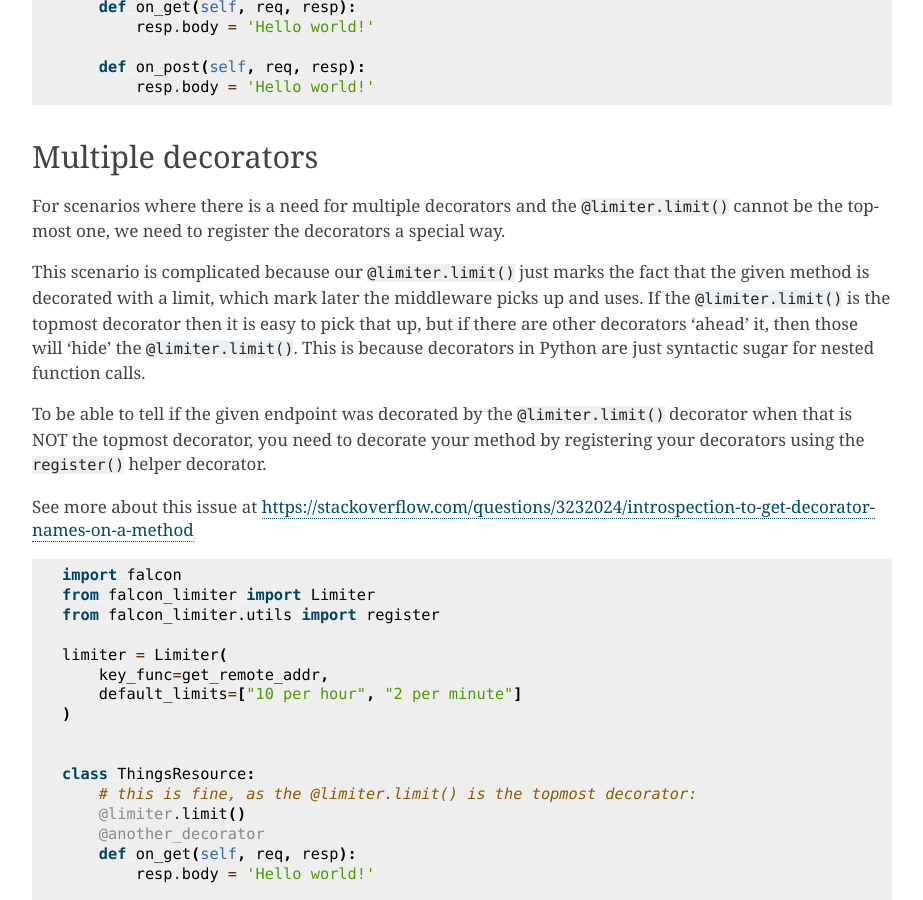
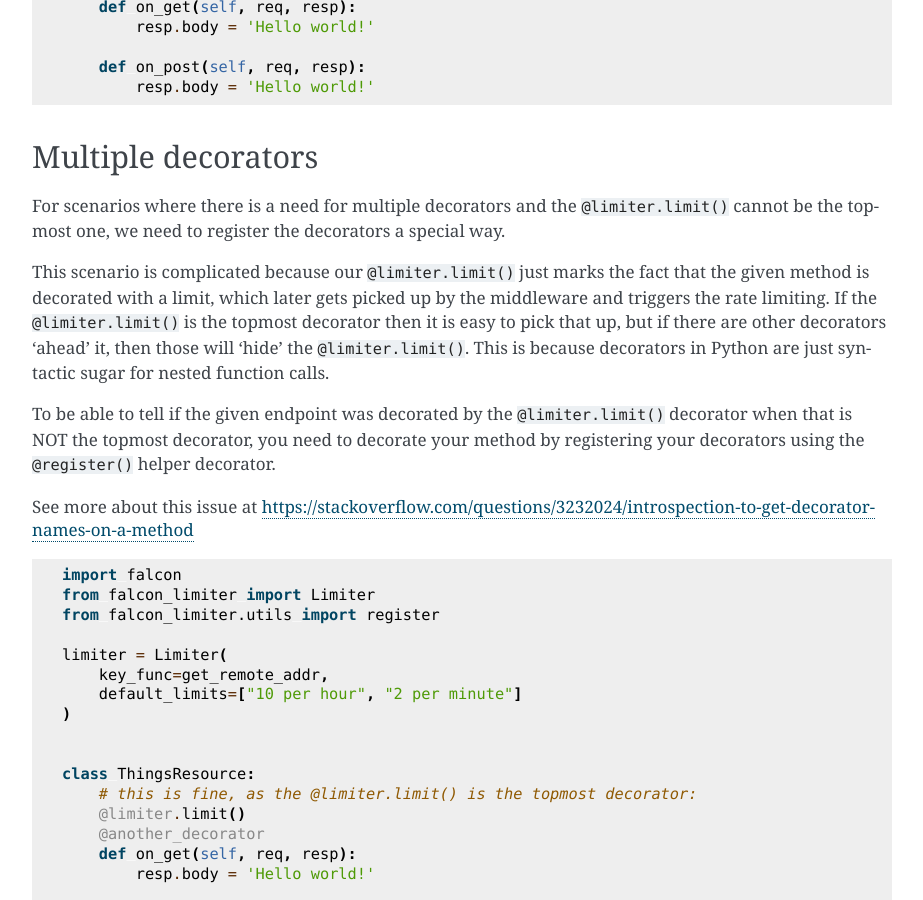
Before and after one commit to zoltan-fedor/falcon-limiter, a Sphinx documentation site: the page built from docs/recipes.rst, in a window 1280 px wide and 900 px high, scrolled down 3215 px. Shown: the whole window, without its empty margins (288-1211 px from the left). Built offline with Sphinx 7.4.7, drawn with Linux system fonts in a browser that asks for light colours.

```diff
--- a/docs/recipes.rst
+++ b/docs/recipes.rst
@@ -180,15 +180,15 @@
 topmost one, we need to register the decorators a special way.
 
 This scenario is complicated because our ``@limiter.limit()`` just marks the fact that the given
-method is decorated with a limit, which mark later the middleware picks up and uses. If the
-``@limiter.limit()`` is the topmost
+method is decorated with a limit, which later gets picked up by the middleware and triggers the rate limiting.
+If the ``@limiter.limit()`` is the topmost
 decorator then it is easy to pick that up, but if there are other decorators 'ahead' it, then those
 will 'hide' the  ``@limiter.limit()``. This is because decorators in Python are just syntactic sugar
 for nested function calls.
 
 To be able to tell if the given endpoint was decorated by the ``@limiter.limit()`` decorator when that is NOT
 the topmost decorator, you need to decorate your method by registering your decorators using the
-``register()`` helper decorator.
+``@register()`` helper decorator.
 
 See more about this issue at
 https://stackoverflow.com/questions/3232024/introspection-to-get-decorator-names-on-a-method
```
Also changed, not shown: 3 other files.
